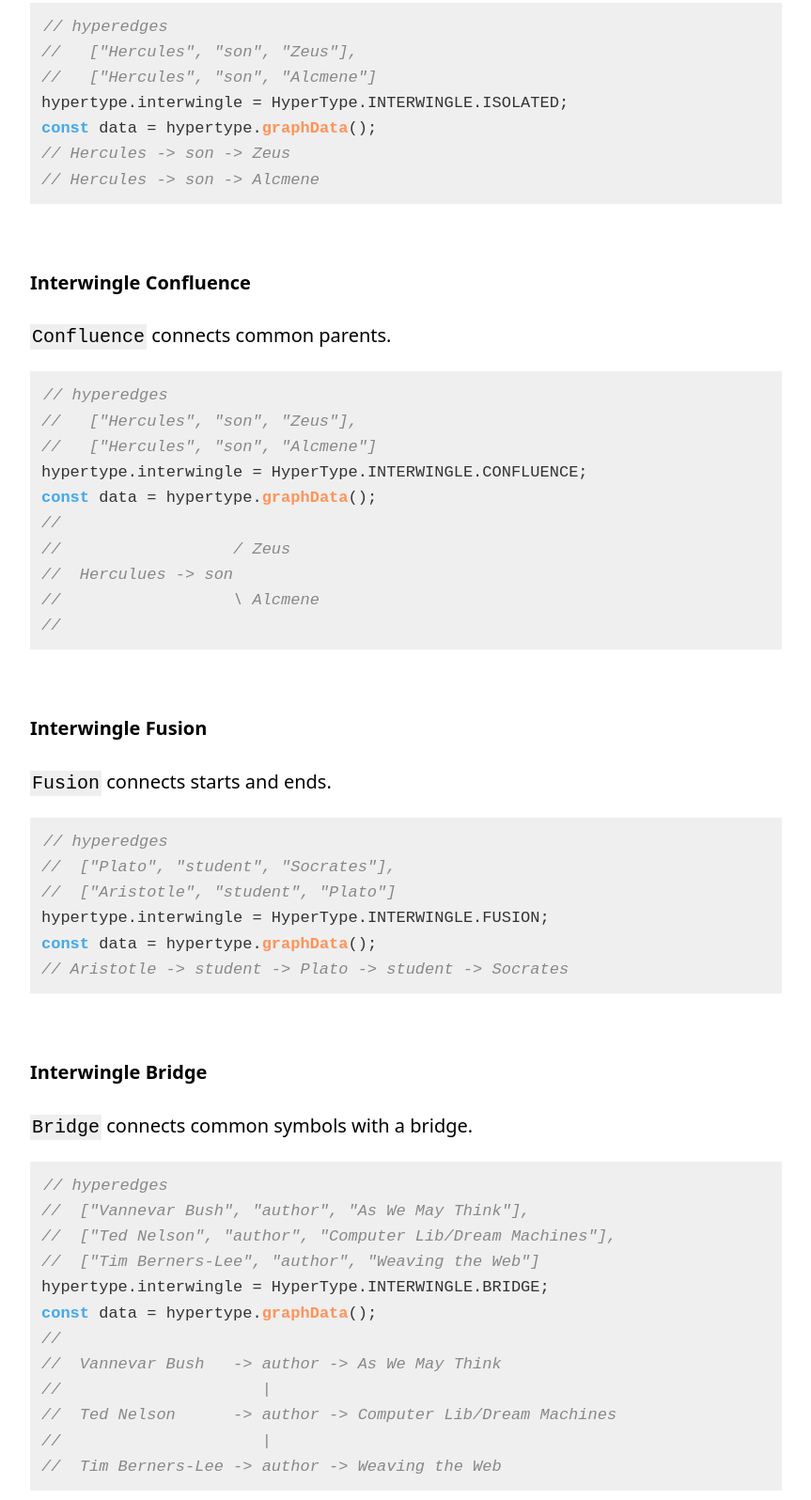
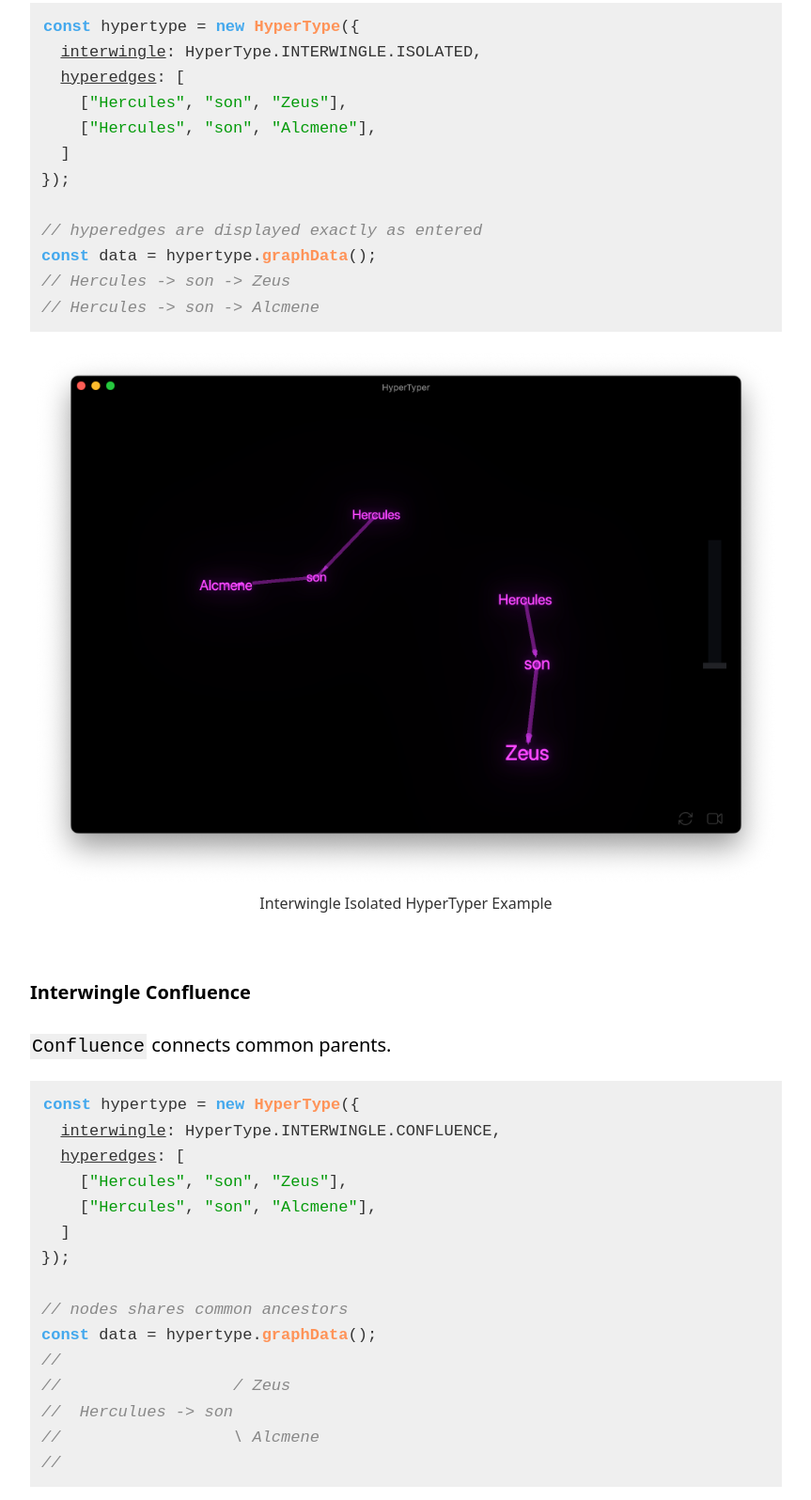
Before and after one commit to themaximalist/thinkabletype, a website: page index.html in a window 1280 px wide. Shown: the part 6293-7889 px from the top of the page at 94% size, without its empty margins (208-1071 px from the left). Drawn offline with Linux system fonts and the light colour scheme.

Commit message:
added images

```diff
--- a/index.html
+++ b/index.html
@@ -225,52 +225,102 @@ control the interconnections of the graph.</p>
 <p><code>Isolated</code> displays hyperedges exactly as they’re entered,
 with no interconnections.</p>
 <div class="sourceCode" id="cb10"><pre
-class="sourceCode javascript"><code class="sourceCode javascript"><span id="cb10-1"><a href="#cb10-1" aria-hidden="true" tabindex="-1"></a><span class="co">// hyperedges</span></span>
-<span id="cb10-2"><a href="#cb10-2" aria-hidden="true" tabindex="-1"></a><span class="co">//   [&quot;Hercules&quot;, &quot;son&quot;, &quot;Zeus&quot;],</span></span>
-<span id="cb10-3"><a href="#cb10-3" aria-hidden="true" tabindex="-1"></a><span class="co">//   [&quot;Hercules&quot;, &quot;son&quot;, &quot;Alcmene&quot;]</span></span>
-<span id="cb10-4"><a href="#cb10-4" aria-hidden="true" tabindex="-1"></a>hypertype<span class="op">.</span><span class="at">interwingle</span> <span class="op">=</span> HyperType<span class="op">.</span><span class="at">INTERWINGLE</span><span class="op">.</span><span class="at">ISOLATED</span><span class="op">;</span></span>
-<span id="cb10-5"><a href="#cb10-5" aria-hidden="true" tabindex="-1"></a><span class="kw">const</span> data <span class="op">=</span> hypertype<span class="op">.</span><span class="fu">graphData</span>()<span class="op">;</span></span>
-<span id="cb10-6"><a href="#cb10-6" aria-hidden="true" tabindex="-1"></a><span class="co">// Hercules -&gt; son -&gt; Zeus</span></span>
-<span id="cb10-7"><a href="#cb10-7" aria-hidden="true" tabindex="-1"></a><span class="co">// Hercules -&gt; son -&gt; Alcmene</span></span></code></pre></div>
+class="sourceCode javascript"><code class="sourceCode javascript"><span id="cb10-1"><a href="#cb10-1" aria-hidden="true" tabindex="-1"></a><span class="kw">const</span> hypertype <span class="op">=</span> <span class="kw">new</span> <span class="fu">HyperType</span>({</span>
+<span id="cb10-2"><a href="#cb10-2" aria-hidden="true" tabindex="-1"></a>  <span class="dt">interwingle</span><span class="op">:</span> HyperType<span class="op">.</span><span class="at">INTERWINGLE</span><span class="op">.</span><span class="at">ISOLATED</span><span class="op">,</span></span>
+<span id="cb10-3"><a href="#cb10-3" aria-hidden="true" tabindex="-1"></a>  <span class="dt">hyperedges</span><span class="op">:</span> [</span>
+<span id="cb10-4"><a href="#cb10-4" aria-hidden="true" tabindex="-1"></a>    [<span class="st">&quot;Hercules&quot;</span><span class="op">,</span> <span class="st">&quot;son&quot;</span><span class="op">,</span> <span class="st">&quot;Zeus&quot;</span>]<span class="op">,</span></span>
+<span id="cb10-5"><a href="#cb10-5" aria-hidden="true" tabindex="-1"></a>    [<span class="st">&quot;Hercules&quot;</span><span class="op">,</span> <span class="st">&quot;son&quot;</span><span class="op">,</span> <span class="st">&quot;Alcmene&quot;</span>]<span class="op">,</span></span>
+<span id="cb10-6"><a href="#cb10-6" aria-hidden="true" tabindex="-1"></a>  ]</span>
+<span id="cb10-7"><a href="#cb10-7" aria-hidden="true" tabindex="-1"></a>})<span class="op">;</span></span>
+<span id="cb10-8"><a href="#cb10-8" aria-hidden="true" tabindex="-1"></a></span>
+<span id="cb10-9"><a href="#cb10-9" aria-hidden="true" tabindex="-1"></a><span class="co">// hyperedges are displayed exactly as entered</span></span>
+<span id="cb10-10"><a href="#cb10-10" aria-hidden="true" tabindex="-1"></a><span class="kw">const</span> data <span class="op">=</span> hypertype<span class="op">.</span><span class="fu">graphData</span>()<span class="op">;</span></span>
+<span id="cb10-11"><a href="#cb10-11" aria-hidden="true" tabindex="-1"></a><span class="co">// Hercules -&gt; son -&gt; Zeus</span></span>
+<span id="cb10-12"><a href="#cb10-12" aria-hidden="true" tabindex="-1"></a><span class="co">// Hercules -&gt; son -&gt; Alcmene</span></span></code></pre></div>
+<figure>
+<img src="media/images/hercules-interwingle-1.png"
+alt="Interwingle Isolated HyperTyper Example" />
+<figcaption aria-hidden="true">Interwingle Isolated HyperTyper
+Example</figcaption>
+</figure>
 <h4 id="interwingle-confluence">Interwingle Confluence</h4>
 <p><code>Confluence</code> connects common parents.</p>
 <div class="sourceCode" id="cb11"><pre
-class="sourceCode javascript"><code class="sourceCode javascript"><span id="cb11-1"><a href="#cb11-1" aria-hidden="true" tabindex="-1"></a><span class="co">// hyperedges</span></span>
-<span id="cb11-2"><a href="#cb11-2" aria-hidden="true" tabindex="-1"></a><span class="co">//   [&quot;Hercules&quot;, &quot;son&quot;, &quot;Zeus&quot;],</span></span>
-<span id="cb11-3"><a href="#cb11-3" aria-hidden="true" tabindex="-1"></a><span class="co">//   [&quot;Hercules&quot;, &quot;son&quot;, &quot;Alcmene&quot;]</span></span>
-<span id="cb11-4"><a href="#cb11-4" aria-hidden="true" tabindex="-1"></a>hypertype<span class="op">.</span><span class="at">interwingle</span> <span class="op">=</span> HyperType<span class="op">.</span><span class="at">INTERWINGLE</span><span class="op">.</span><span class="at">CONFLUENCE</span><span class="op">;</span></span>
-<span id="cb11-5"><a href="#cb11-5" aria-hidden="true" tabindex="-1"></a><span class="kw">const</span> data <span class="op">=</span> hypertype<span class="op">.</span><span class="fu">graphData</span>()<span class="op">;</span></span>
-<span id="cb11-6"><a href="#cb11-6" aria-hidden="true" tabindex="-1"></a><span class="co">//</span></span>
-<span id="cb11-7"><a href="#cb11-7" aria-hidden="true" tabindex="-1"></a><span class="co">//                  / Zeus  </span></span>
-<span id="cb11-8"><a href="#cb11-8" aria-hidden="true" tabindex="-1"></a><span class="co">//  Herculues -&gt; son</span></span>
-<span id="cb11-9"><a href="#cb11-9" aria-hidden="true" tabindex="-1"></a><span class="co">//                  \ Alcmene</span></span>
-<span id="cb11-10"><a href="#cb11-10" aria-hidden="true" tabindex="-1"></a><span class="co">//</span></span></code></pre></div>
+class="sourceCode javascript"><code class="sourceCode javascript"><span id="cb11-1"><a href="#cb11-1" aria-hidden="true" tabindex="-1"></a><span class="kw">const</span> hypertype <span class="op">=</span> <span class="kw">new</span> <span class="fu">HyperType</span>({</span>
+<span id="cb11-2"><a href="#cb11-2" aria-hidden="true" tabindex="-1"></a>  <span class="dt">interwingle</span><span class="op">:</span> HyperType<span class="op">.</span><span class="at">INTERWINGLE</span><span class="op">.</span><span class="at">CONFLUENCE</span><span class="op">,</span></span>
+<span id="cb11-3"><a href="#cb11-3" aria-hidden="true" tabindex="-1"></a>  <span class="dt">hyperedges</span><span class="op">:</span> [</span>
+<span id="cb11-4"><a href="#cb11-4" aria-hidden="true" tabindex="-1"></a>    [<span class="st">&quot;Hercules&quot;</span><span class="op">,</span> <span class="st">&quot;son&quot;</span><span class="op">,</span> <span class="st">&quot;Zeus&quot;</span>]<span class="op">,</span></span>
+<span id="cb11-5"><a href="#cb11-5" aria-hidden="true" tabindex="-1"></a>    [<span class="st">&quot;Hercules&quot;</span><span class="op">,</span> <span class="st">&quot;son&quot;</span><span class="op">,</span> <span class="st">&quot;Alcmene&quot;</span>]<span class="op">,</span></span>
+<span id="cb11-6"><a href="#cb11-6" aria-hidden="true" tabindex="-1"></a>  ]</span>
+<span id="cb11-7"><a href="#cb11-7" aria-hidden="true" tabindex="-1"></a>})<span class="op">;</span></span>
+<span id="cb11-8"><a href="#cb11-8" aria-hidden="true" tabindex="-1"></a></span>
+<span id="cb11-9"><a href="#cb11-9" aria-hidden="true" tabindex="-1"></a><span class="co">// nodes shares common ancestors</span></span>
+<span id="cb11-10"><a href="#cb11-10" aria-hidden="true" tabindex="-1"></a><span class="kw">const</span> data <span class="op">=</span> hypertype<span class="op">.</span><span class="fu">graphData</span>()<span class="op">;</span></span>
+<span id="cb11-11"><a href="#cb11-11" aria-hidden="true" tabindex="-1"></a><span class="co">//</span></span>
+<span id="cb11-12"><a href="#cb11-12" aria-hidden="true" tabindex="-1"></a><span class="co">//                  / Zeus  </span></span>
+<span id="cb11-13"><a href="#cb11-13" aria-hidden="true" tabindex="-1"></a><span class="co">//  Herculues -&gt; son</span></span>
+<span id="cb11-14"><a href="#cb11-14" aria-hidden="true" tabindex="-1"></a><span class="co">//                  \ Alcmene</span></span>
+<span id="cb11-15"><a href="#cb11-15" aria-hidden="true" tabindex="-1"></a><span class="co">//</span></span></code></pre></div>
+<figure>
+<img src="media/images/hercules-interwingle-2.png"
+alt="Interwingle Confluence HyperTyper Example" />
+<figcaption aria-hidden="true">Interwingle Confluence HyperTyper
+Example</figcaption>
+</figure>
 <h4 id="interwingle-fusion">Interwingle Fusion</h4>
 <p><code>Fusion</code> connects starts and ends.</p>
 <div class="sourceCode" id="cb12"><pre
-class="sourceCode javascript"><code class="sourceCode javascript"><span id="cb12-1"><a href="#cb12-1" aria-hidden="true" tabindex="-1"></a><span class="co">// hyperedges</span></span>
-<span id="cb12-2"><a href="#cb12-2" aria-hidden="true" tabindex="-1"></a><span class="co">//  [&quot;Plato&quot;, &quot;student&quot;, &quot;Socrates&quot;],</span></span>
-<span id="cb12-3"><a href="#cb12-3" aria-hidden="true" tabindex="-1"></a><span class="co">//  [&quot;Aristotle&quot;, &quot;student&quot;, &quot;Plato&quot;]</span></span>
-<span id="cb12-4"><a href="#cb12-4" aria-hidden="true" tabindex="-1"></a>hypertype<span class="op">.</span><span class="at">interwingle</span> <span class="op">=</span> HyperType<span class="op">.</span><span class="at">INTERWINGLE</span><span class="op">.</span><span class="at">FUSION</span><span class="op">;</span></span>
-<span id="cb12-5"><a href="#cb12-5" aria-hidden="true" tabindex="-1"></a><span class="kw">const</span> data <span class="op">=</span> hypertype<span class="op">.</span><span class="fu">graphData</span>()<span class="op">;</span></span>
-<span id="cb12-6"><a href="#cb12-6" aria-hidden="true" tabindex="-1"></a><span class="co">// Aristotle -&gt; student -&gt; Plato -&gt; student -&gt; Socrates</span></span></code></pre></div>
+class="sourceCode javascript"><code class="sourceCode javascript"><span id="cb12-1"><a href="#cb12-1" aria-hidden="true" tabindex="-1"></a><span class="kw">const</span> hypertype <span class="op">=</span> <span class="kw">new</span> <span class="fu">HyperType</span>({</span>
+<span id="cb12-2"><a href="#cb12-2" aria-hidden="true" tabindex="-1"></a>  <span class="dt">interwingle</span><span class="op">:</span> HyperType<span class="op">.</span><span class="at">INTERWINGLE</span><span class="op">.</span><span class="at">FUSION</span><span class="op">,</span></span>
+<span id="cb12-3"><a href="#cb12-3" aria-hidden="true" tabindex="-1"></a>  <span class="dt">hyperedges</span><span class="op">:</span> [</span>
+<span id="cb12-4"><a href="#cb12-4" aria-hidden="true" tabindex="-1"></a>    [<span class="st">&quot;Plato&quot;</span><span class="op">,</span> <span class="st">&quot;student&quot;</span><span class="op">,</span> <span class="st">&quot;Socrates&quot;</span>]<span class="op">,</span></span>
+<span id="cb12-5"><a href="#cb12-5" aria-hidden="true" tabindex="-1"></a>    [<span class="st">&quot;Aristotle&quot;</span><span class="op">,</span> <span class="st">&quot;student&quot;</span><span class="op">,</span> <span class="st">&quot;Plato&quot;</span>]</span>
+<span id="cb12-6"><a href="#cb12-6" aria-hidden="true" tabindex="-1"></a>  ]</span>
+<span id="cb12-7"><a href="#cb12-7" aria-hidden="true" tabindex="-1"></a>})<span class="op">;</span></span>
+<span id="cb12-8"><a href="#cb12-8" aria-hidden="true" tabindex="-1"></a></span>
+<span id="cb12-9"><a href="#cb12-9" aria-hidden="true" tabindex="-1"></a><span class="co">// start and end nodes are fused together</span></span>
+<span id="cb12-10"><a href="#cb12-10" aria-hidden="true" tabindex="-1"></a><span class="kw">const</span> data <span class="op">=</span> hypertype<span class="op">.</span><span class="fu">graphData</span>()<span class="op">;</span></span>
+<span id="cb12-11"><a href="#cb12-11" aria-hidden="true" tabindex="-1"></a><span class="co">// Aristotle -&gt; student -&gt; Plato -&gt; student -&gt; Socrates</span></span></code></pre></div>
+<figure>
+<img src="media/images/aristotle-plato-socrates-interwingle-3.png"
+alt="Interwingle Fusion HyperTyper Example" />
+<figcaption aria-hidden="true">Interwingle Fusion HyperTyper
+Example</figcaption>
+</figure>
 <h4 id="interwingle-bridge">Interwingle Bridge</h4>
 <p><code>Bridge</code> connects common symbols with a bridge.</p>
 <div class="sourceCode" id="cb13"><pre
-class="sourceCode javascript"><code class="sourceCode javascript"><span id="cb13-1"><a href="#cb13-1" aria-hidden="true" tabindex="-1"></a><span class="co">// hyperedges</span></span>
-<span id="cb13-2"><a href="#cb13-2" aria-hidden="true" tabindex="-1"></a><span class="co">//  [&quot;Vannevar Bush&quot;, &quot;author&quot;, &quot;As We May Think&quot;],</span></span>
-<span id="cb13-3"><a href="#cb13-3" aria-hidden="true" tabindex="-1"></a><span class="co">//  [&quot;Ted Nelson&quot;, &quot;author&quot;, &quot;Computer Lib/Dream Machines&quot;],</span></span>
-<span id="cb13-4"><a href="#cb13-4" aria-hidden="true" tabindex="-1"></a><span class="co">//  [&quot;Tim Berners-Lee&quot;, &quot;author&quot;, &quot;Weaving the Web&quot;]</span></span>
-<span id="cb13-5"><a href="#cb13-5" aria-hidden="true" tabindex="-1"></a>hypertype<span class="op">.</span><span class="at">interwingle</span> <span class="op">=</span> HyperType<span class="op">.</span><span class="at">INTERWINGLE</span><span class="op">.</span><span class="at">BRIDGE</span><span class="op">;</span></span>
-<span id="cb13-6"><a href="#cb13-6" aria-hidden="true" tabindex="-1"></a><span class="kw">const</span> data <span class="op">=</span> hypertype<span class="op">.</span><span class="fu">graphData</span>()<span class="op">;</span></span>
-<span id="cb13-7"><a href="#cb13-7" aria-hidden="true" tabindex="-1"></a><span class="co">//</span></span>
-<span id="cb13-8"><a href="#cb13-8" aria-hidden="true" tabindex="-1"></a><span class="co">//  Vannevar Bush   -&gt; author -&gt; As We May Think</span></span>
-<span id="cb13-9"><a href="#cb13-9" aria-hidden="true" tabindex="-1"></a><span class="co">//                     |</span></span>
-<span id="cb13-10"><a href="#cb13-10" aria-hidden="true" tabindex="-1"></a><span class="co">//  Ted Nelson      -&gt; author -&gt; Computer Lib/Dream Machines</span></span>
-<span id="cb13-11"><a href="#cb13-11" aria-hidden="true" tabindex="-1"></a><span class="co">//                     |</span></span>
-<span id="cb13-12"><a href="#cb13-12" aria-hidden="true" tabindex="-1"></a><span class="co">//  Tim Berners-Lee -&gt; author -&gt; Weaving the Web</span></span></code></pre></div>
+class="sourceCode javascript"><code class="sourceCode javascript"><span id="cb13-1"><a href="#cb13-1" aria-hidden="true" tabindex="-1"></a><span class="kw">const</span> hypertype <span class="op">=</span> <span class="kw">new</span> <span class="fu">HyperType</span>({</span>
+<span id="cb13-2"><a href="#cb13-2" aria-hidden="true" tabindex="-1"></a>  <span class="dt">interwingle</span><span class="op">:</span> HyperType<span class="op">.</span><span class="at">INTERWINGLE</span><span class="op">.</span><span class="at">BRIDGE</span><span class="op">,</span></span>
+<span id="cb13-3"><a href="#cb13-3" aria-hidden="true" tabindex="-1"></a>  <span class="dt">hyperedges</span><span class="op">:</span> [</span>
+<span id="cb13-4"><a href="#cb13-4" aria-hidden="true" tabindex="-1"></a>    [<span class="st">&quot;Vannevar Bush&quot;</span><span class="op">,</span> <span class="st">&quot;author&quot;</span><span class="op">,</span> <span class="st">&quot;As We May Think&quot;</span>]<span class="op">,</span></span>
+<span id="cb13-5"><a href="#cb13-5" aria-hidden="true" tabindex="-1"></a>    [<span class="st">&quot;Ted Nelson&quot;</span><span class="op">,</span> <span class="st">&quot;author&quot;</span><span class="op">,</span> <span class="st">&quot;Computer Lib/Dream Machines&quot;</span>]<span class="op">,</span></span>
+<span id="cb13-6"><a href="#cb13-6" aria-hidden="true" tabindex="-1"></a>    [<span class="st">&quot;Tim Berners-Lee&quot;</span><span class="op">,</span> <span class="st">&quot;author&quot;</span><span class="op">,</span> <span class="st">&quot;Weaving the Web&quot;</span>]</span>
+<span id="cb13-7"><a href="#cb13-7" aria-hidden="true" tabindex="-1"></a>  ]</span>
+<span id="cb13-8"><a href="#cb13-8" aria-hidden="true" tabindex="-1"></a>})<span class="op">;</span></span>
+<span id="cb13-9"><a href="#cb13-9" aria-hidden="true" tabindex="-1"></a></span>
+<span id="cb13-10"><a href="#cb13-10" aria-hidden="true" tabindex="-1"></a><span class="co">// common symbols are connected through a bridge</span></span>
+<span id="cb13-11"><a href="#cb13-11" aria-hidden="true" tabindex="-1"></a><span class="kw">const</span> data <span class="op">=</span> hypertype<span class="op">.</span><span class="fu">graphData</span>()<span class="op">;</span></span>
+<span id="cb13-12"><a href="#cb13-12" aria-hidden="true" tabindex="-1"></a><span class="co">//</span></span>
+<span id="cb13-13"><a href="#cb13-13" aria-hidden="true" tabindex="-1"></a><span class="co">//  Vannevar Bush   -&gt; author -&gt; As We May Think</span></span>
+<span id="cb13-14"><a href="#cb13-14" aria-hidden="true" tabindex="-1"></a><span class="co">//                     |</span></span>
+<span id="cb13-15"><a href="#cb13-15" aria-hidden="true" tabindex="-1"></a><span class="co">//  Ted Nelson      -&gt; author -&gt; Computer Lib/Dream Machines</span></span>
+<span id="cb13-16"><a href="#cb13-16" aria-hidden="true" tabindex="-1"></a><span class="co">//                     |</span></span>
+<span id="cb13-17"><a href="#cb13-17" aria-hidden="true" tabindex="-1"></a><span class="co">//  Tim Berners-Lee -&gt; author -&gt; Weaving the Web</span></span></code></pre></div>
+<figure>
+<img src="media/images/authors-interwingle-4.png"
+alt="Interwingle Bridge HyperTyper Example" />
+<figcaption aria-hidden="true">Interwingle Bridge HyperTyper
+Example</figcaption>
+</figure>
 <p>These four views give you control in how to visualize your knowledge
 graph and control interconnections between your data.</p>
+<p>As you scale up the <code>interwingle</code> parameter, all the
+visualization layers start to combine. Using <code>Fusion</code>
+automatically includes <code>Confluence</code>. And using
+<code>Bridge</code> automatically includes <code>Fusion</code> and
+<code>Confluence</code>. This lets you increase the complexity of the
+knowledge graph, step-by-step.</p>
 <h3 id="pagerank">PageRank</h3>
 <p>HyperType helps you find the most referenced symbols and connections
 by running <code>PageRank</code> on your knowledge graph.</p>
--- a/style.css
+++ b/style.css
@@ -123,6 +123,21 @@ p img {
     max-width: 800px;
 }
 
+figure {
+    margin: 0px;
+}
+
+figure figcaption {
+    font-size: 16px;
+    text-align: center;
+    color: #333;
+}
+
+figure img {
+    width: 100%;
+    max-width: 800px;
+}
+
 .images img {
     width: 49%;
 }
```
Also changed, not shown: README.md, media/images/aristotle-plato-socrates-interwingle-3.png (added), media/images/authors-interwingle-4.png (added), media/images/hercules-interwingle-1.png (added), media/images/hercules-interwingle-2.png (added).
